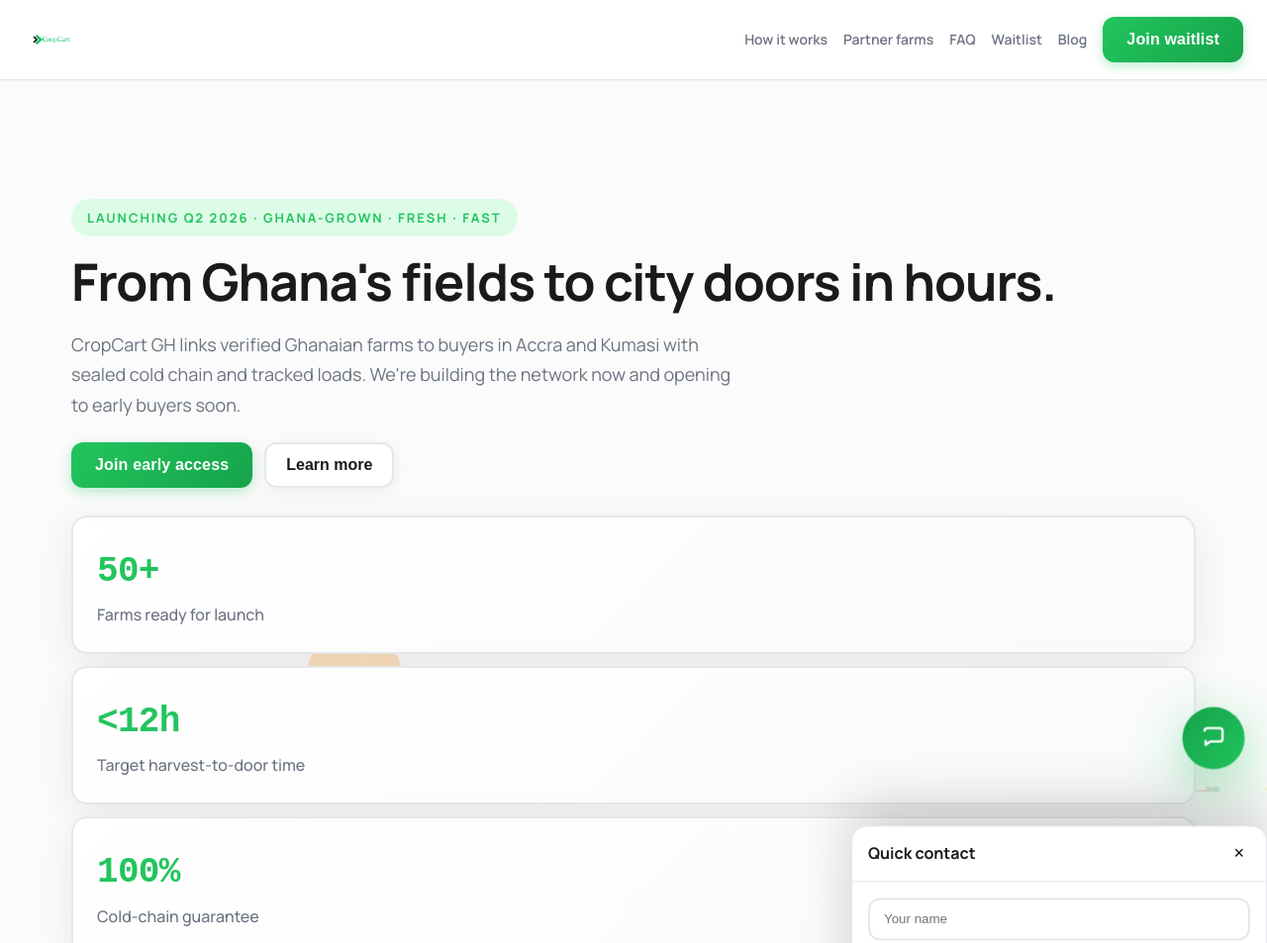
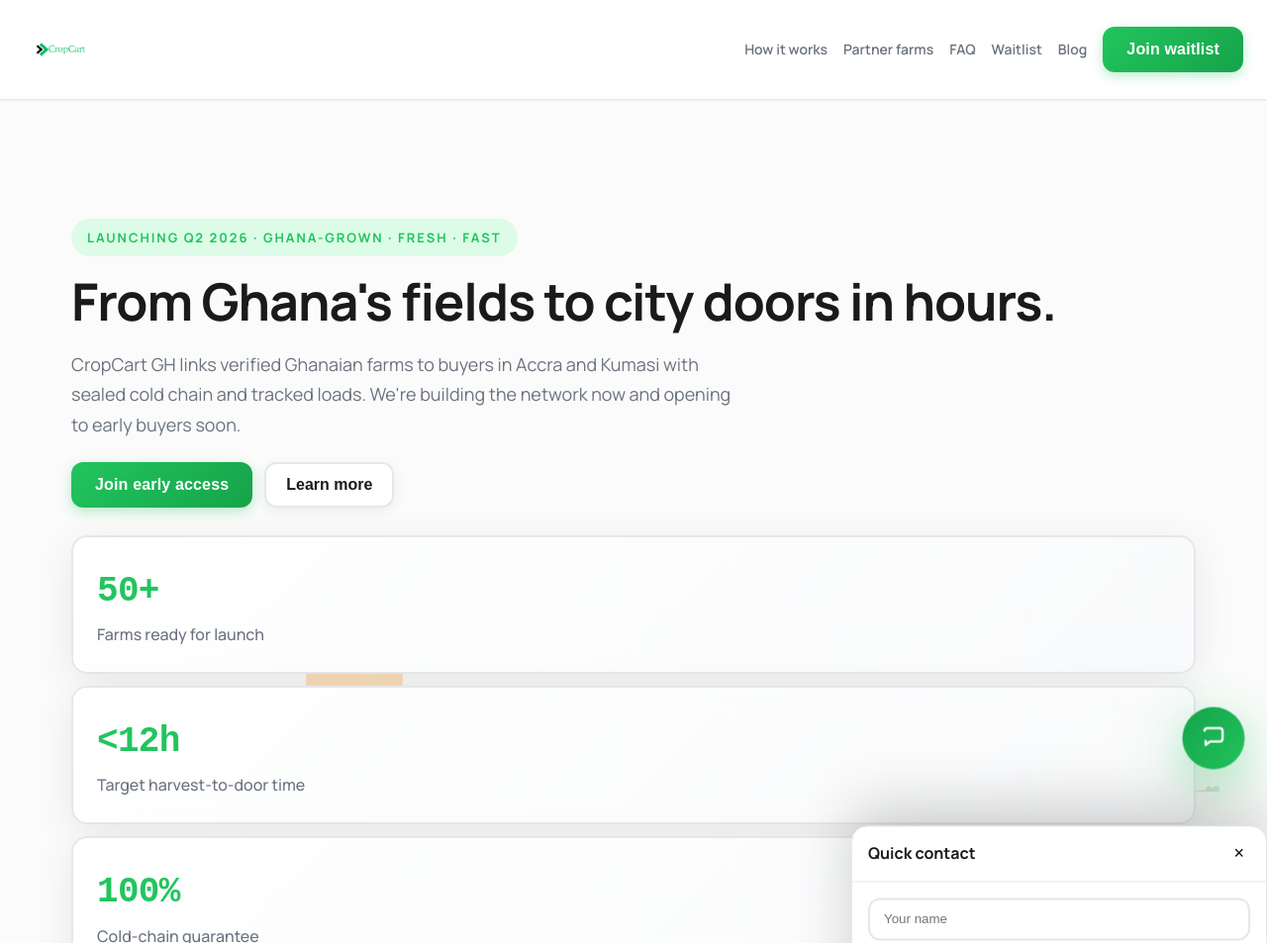
Before and after one commit to xZibit2444/CropCart, a plain HTML site: page index.html in a window 1280 px wide. Shown: the top 953 px of the page at 99% size. Drawn offline with Linux system fonts and the light colour scheme.

Commit message:
Add new logo image, increase to 80px height in 100px header

```diff
--- a/index.html
+++ b/index.html
@@ -548,7 +548,7 @@
       width: 100%;
       max-width: none;
       margin: 0;
-      height: 80px;
+      height: 100px;
       padding: 0 24px;
       display: flex;
       align-items: center;
@@ -558,18 +558,16 @@
     .brand {
       display: flex;
       align-items: center;
-      height: 60px;
+      height: 80px;
       text-decoration: none;
-      flex-shrink: 1;
-      min-width: 0;
+      flex-shrink: 0;
     }
     .brand:hover { opacity: 0.9; }
     .brand-mark {
-      height: 60px;
+      height: 80px;
       width: auto;
       display: block;
       object-fit: contain;
-      object-position: left;
     }
 
     .nav-links { display: flex; gap: 16px; align-items: center; flex-shrink: 0; }
```
Also changed, not shown: blog.html (+4 -6 lines), early-access.html (+4 -6 lines), faq.html (+4 -6 lines), farms.html (+4 -6 lines), how-it-works.html (+4 -6 lines), waitlist.html (+4 -6 lines).
